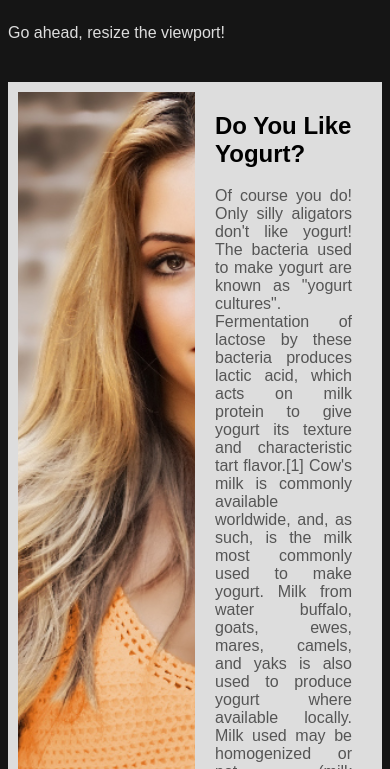
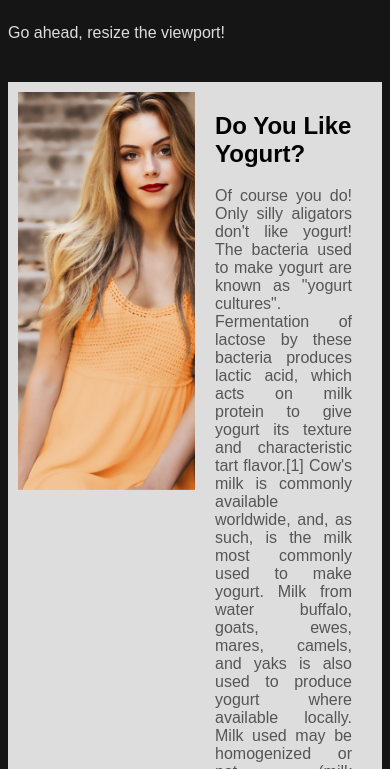
Before and after one commit to jacobmarciniec/sizer, a plain HTML site: page example/index.html in a window 390 px wide. Shown: the part 75-844 px from the top of the page. Drawn offline with Linux system fonts and the light colour scheme.

Commit message:
add CSS to handle column/row breakpoints in layouts

```diff
--- a/sizer.css
+++ b/sizer.css
@@ -52,3 +52,26 @@
         padding-bottom : 56.25%; /* 1 */
     }
 }
+
+
+/* Default to 16:9 ratio and over-ride positioning in case of columns changing
+ * into rows on low-resolution displays (otherwise images sized according to
+ * other elements may become excessively large for no reason, and/or be
+ * positioned partly or completely out of view).
+ *
+ * Change this breakpoint to match the one your layout uses.
+ * ------------------------------------------------------------------------- */
+@media (max-width: 991px) {
+    [data-sizer] {
+        height      :  0  !important;
+        padding-top : 56.25% !important;
+    }
+
+    [data-sizer] > img {
+        position  : absolute;
+        top       : 50% !important;
+        left      : 50% !important;
+        transform : translate(-50%, -50%) !important;
+        max-width : none;
+    }
+}
```
